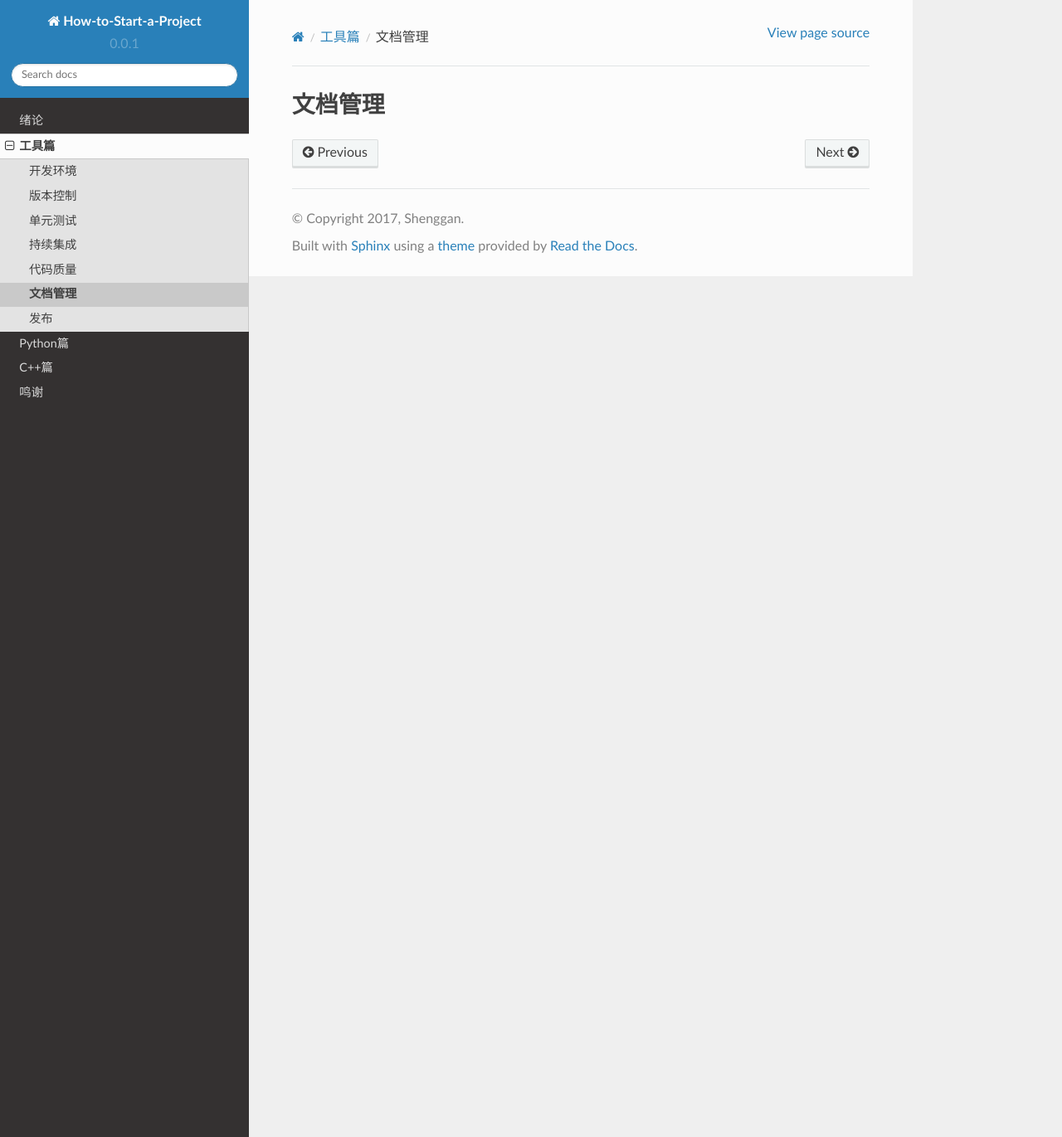
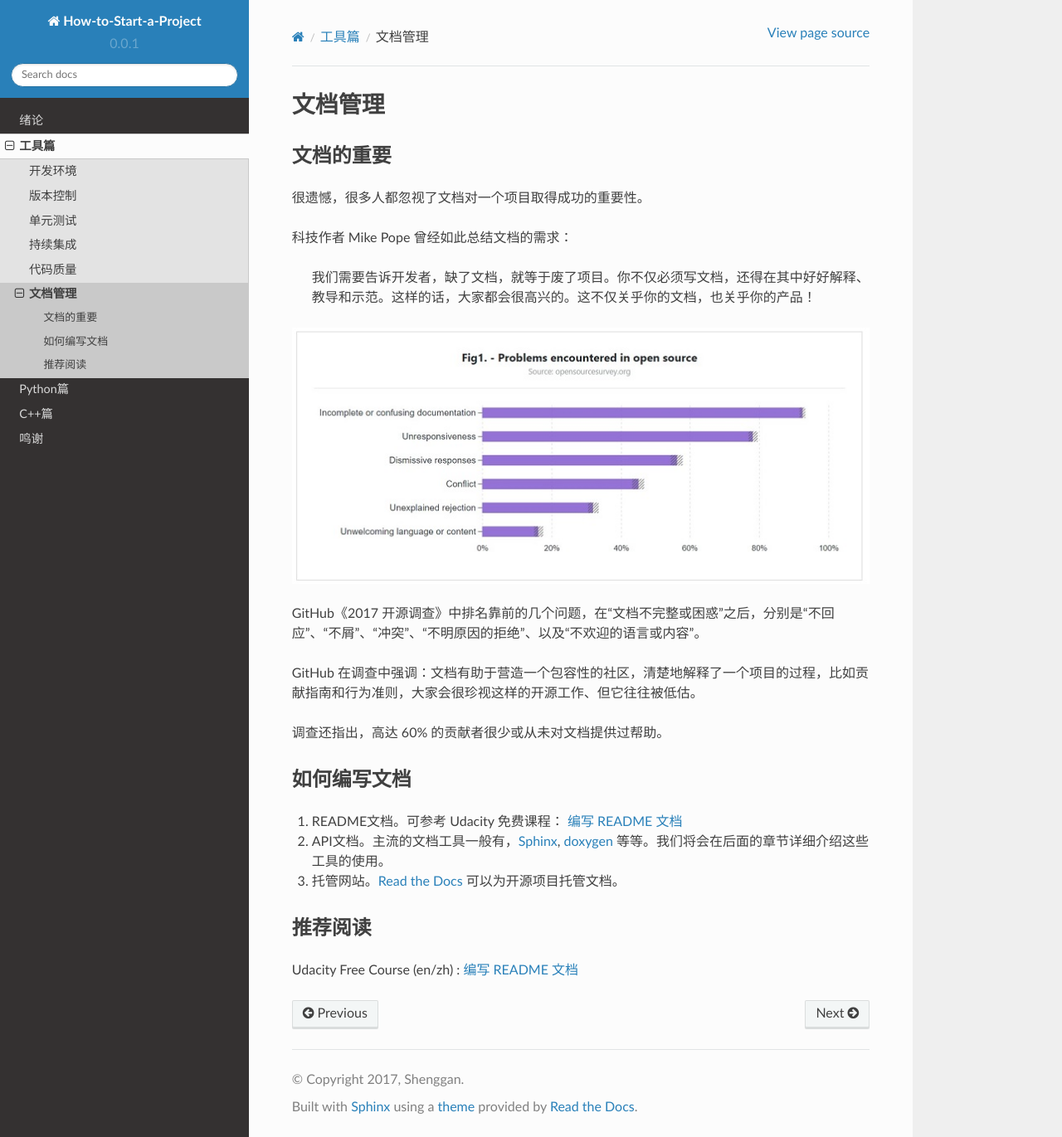
Before and after one commit to aihill/How-to-Start-a-Project, a Sphinx documentation site: the page built from docs/source/chapter_tools/docs.md, in a window 1280 px wide and 1371 px high. Shown: the whole window at 83% size. Built offline with Sphinx 7.4.7 and the Read the Docs theme 2.0.0, drawn with Linux system fonts in a browser that asks for light colours.

Commit message:
[Section] docs complete

```diff
--- a/docs/source/chapter_tools/docs.md
+++ b/docs/source/chapter_tools/docs.md
@@ -1 +1,27 @@
 # 文档管理
+
+### 文档的重要
+
+很遗憾，很多人都忽视了文档对一个项目取得成功的重要性。
+
+科技作者 Mike Pope 曾经如此总结文档的需求：
+
+> 我们需要告诉开发者，缺了文档，就等于废了项目。你不仅必须写文档，还得在其中好好解释、教导和示范。这样的话，大家都会很高兴的。这不仅关乎你的文档，也关乎你的产品！
+
+![docs](../../../res/img/docs.jpg)
+
+GitHub《2017 开源调查》中排名靠前的几个问题，在“文档不完整或困惑”之后，分别是“不回应”、“不屑”、“冲突”、“不明原因的拒绝”、以及“不欢迎的语言或内容”。
+
+GitHub 在调查中强调：文档有助于营造一个包容性的社区，清楚地解释了一个项目的过程，比如贡献指南和行为准则，大家会很珍视这样的开源工作、但它往往被低估。
+
+调查还指出，高达 60% 的贡献者很少或从未对文档提供过帮助。
+
+### 如何编写文档
+
+1. README文档。可参考 Udacity 免费课程： [编写 README 文档](https://cn.udacity.com/course/writing-readmes--ud777)
+2. API文档。主流的文档工具一般有，[Sphinx](http://www.sphinx-doc.org/en/stable/), [doxygen](http://www.stack.nl/~dimitri/doxygen/) 等等。我们将会在后面的章节详细介绍这些工具的使用。
+3. 托管网站。[Read the Docs](https://readthedocs.org/) 可以为开源项目托管文档。
+
+### 推荐阅读
+
+Udacity Free Course (en/zh) : [编写 README 文档](https://cn.udacity.com/course/writing-readmes--ud777)
--- a/docs/source/chapter_tools/index.rst
+++ b/docs/source/chapter_tools/index.rst
@@ -15,4 +15,3 @@
    ci
    quality
    docs
-   release
--- a/docs/source/chapter_tools/release.md
+++ /dev/null
@@ -1 +0,0 @@
-# 发布
```
Also changed, not shown: README.md (+0 -1 lines), docs/source/chapter_tools/ci.md (+2 -2 lines), docs/source/chapter_tools/editor.md (+1 -1 lines), docs/source/chapter_tools/quality.md (+2 -6 lines), docs/source/chapter_tools/test.md (+3 -1 lines), res/img/docs.jpg (added).
